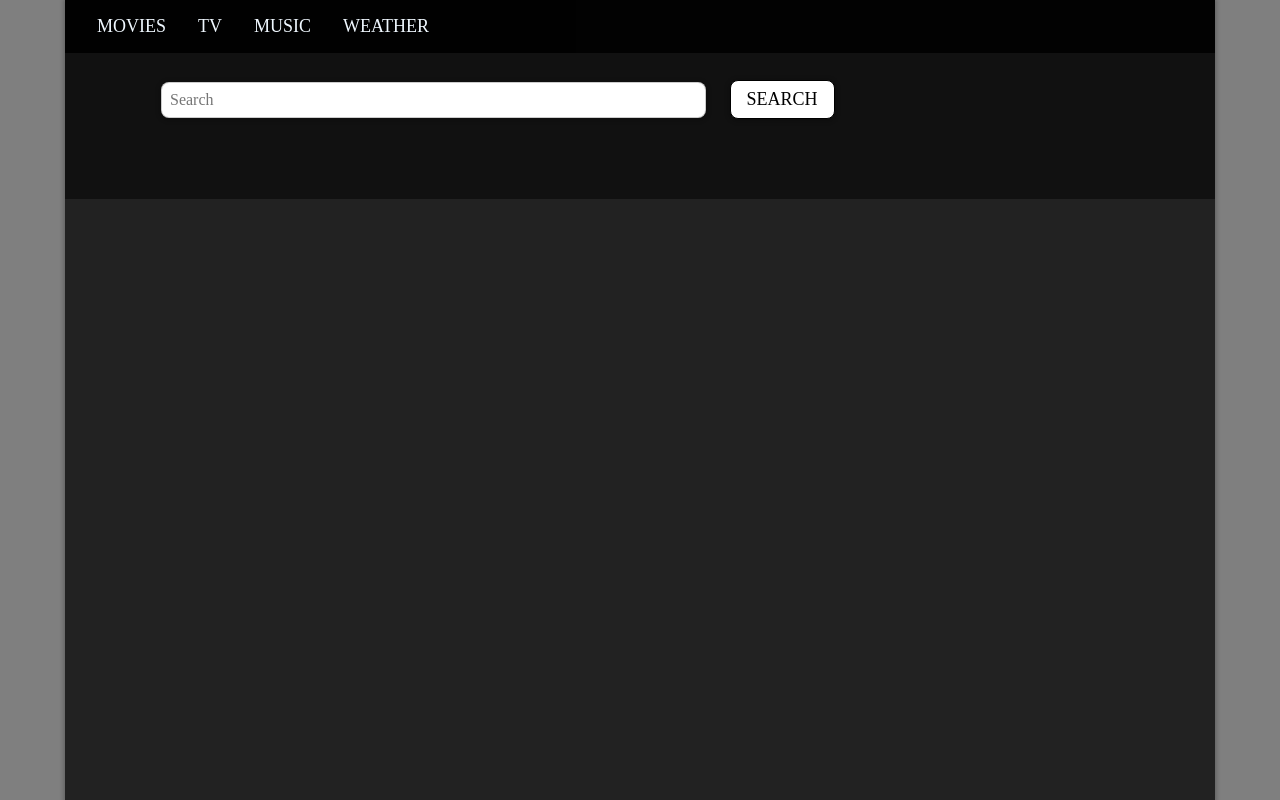
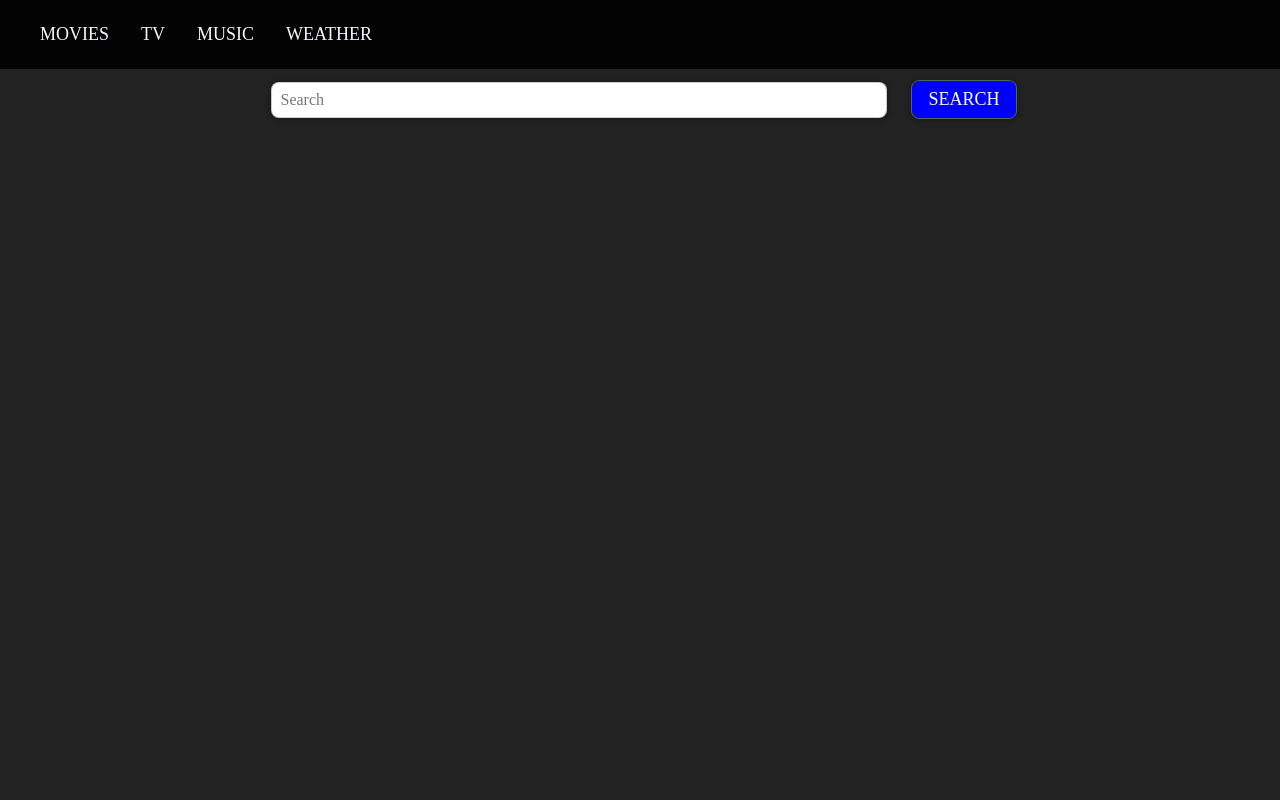
Before and after one commit to Fozilbek-Raimberdiyev/firstPortfolio-raimberdiyev.netlify.app, a Vue app: page /search in a window 1280 px wide. Built offline with nearby package versions, Linux system fonts and the light colour scheme.

Commit message:
changed backgrounds and colors of pages

```diff
--- a/package.json
+++ b/package.json
@@ -8,6 +8,11 @@
     "lint": "vue-cli-service lint"
   },
   "dependencies": {
+    "@fortawesome/fontawesome-svg-core": "^6.1.2",
+    "@fortawesome/free-brands-svg-icons": "^6.1.2",
+    "@fortawesome/free-regular-svg-icons": "^6.1.2",
+    "@fortawesome/free-solid-svg-icons": "^6.1.2",
+    "@fortawesome/vue-fontawesome": "^2.0.8",
     "axios": "^0.27.2",
     "core-js": "^3.8.3",
     "vue": "^2.6.14",
--- a/src/App.vue
+++ b/src/App.vue
@@ -1,5 +1,5 @@
 <template>
- <div class="container">
+ <div>
   <nav-bar></nav-bar>
   <router-view></router-view>
  </div>
@@ -28,14 +28,7 @@ export default {
   user-select: none;
 }
 body {
-  background: rgba(0, 0, 0, 0.5);
-}
-.container {
-  width: 1150px;
-  margin: 0 auto;
-  background: #222;
-  box-shadow: 0 1px 4px 2px rgb(0 0 0 / 20%);
-  min-height: 100vh;
+  background: #222
 }
 @media screen and (max-width: 400px) {
     .container {
--- a/src/components/MovieCard.vue
+++ b/src/components/MovieCard.vue
@@ -26,7 +26,6 @@ a {
   height: 250px;
   transition: all ease-in-out .3s;
   border-radius: 0.2rem;
-  border: 1px solid white;
   padding: 0.5rem;
   border-radius: 3px;
   height: 320px;
--- a/src/components/MoviesList.vue
+++ b/src/components/MoviesList.vue
@@ -1,5 +1,5 @@
 <template>
-  <div class="container">
+  <div>
     <nav class="navigation">
       <ul>
         <li>
@@ -45,7 +45,7 @@ mounted() {
 <style scoped>
 .title {
     text-align: center;
-    color: beige;
+    color: yellow;
     font-size: 2rem;
 }
 .movies {
--- a/src/components/SearchMovie.vue
+++ b/src/components/SearchMovie.vue
@@ -77,13 +77,13 @@ export default {
 .title {
   text-align: center;
   margin: 2rem 0;
-  color: azure;
+  color: yellow;
 }
 .search-form {
   display: block;
   margin: 0 auto;
-  background: #111;
   padding: 5rem;
+  text-align: center;
 }
 .search-input {
   width: 55%;
@@ -102,11 +102,11 @@ export default {
   display: inline-block;
   font-size: 18px;
   text-transform: uppercase;
-  color: #000;
-  background: #fff;
+  color: #fff;
+  background: blue;
   padding: 0.5rem 1rem;
   border-radius: 0.5rem;
-  border: 1px solid #000;
+  border: 1px solid #516552;
   box-shadow: 0 1px 4px 2px rgb(0 0 0 / 20%);
 }
 .info-container {
--- a/src/components/headerFooter/NavBar.vue
+++ b/src/components/headerFooter/NavBar.vue
@@ -14,7 +14,7 @@
 
 <script>
 export default {
-
+    name: "App"
 }
 </script>
 
@@ -26,13 +26,14 @@ export default {
     user-select: none;
 }
 .navigation {
-    width: 1150px;
     margin: 0 auto;
-    padding: 1rem;
+    padding: 1.5rem;
     background: rgba(0, 0, 0, 0.9);
     position: fixed;
     z-index: 99;
     top: 0;
+    left: 0;
+    right: 0;
 }
 
 .navigation ul {
@@ -56,7 +57,7 @@ img {
     margin-right: 5px;
 }
 .router-link-exact-active{
-    color: #f90 !important;
+    color: yellow !important;
 }
 @media screen and (max-width: 400px){
     .navigation ul li a {
--- a/src/components/pages/WheatherInfo.vue
+++ b/src/components/pages/WheatherInfo.vue
@@ -1,5 +1,5 @@
 <template>
-  <div class="weather-container container">
+  <div class="weather-container">
     <div>
         <div class="search-form">
         <input type="search" placeholder="Enter your region" v-model="place">
@@ -53,7 +53,6 @@ export default {
     padding: 10rem 5rem;
     position: relative;
     z-index: 1;
-    /*  */
 }
 .weather-container > div::after {
     background: url("../../assets/pikwizard-sun-sunset-sky.jfif");
@@ -90,11 +89,11 @@ input {
   display: inline-block;
   font-size: 18px;
   text-transform: uppercase;
-  color: #000;
-  background: #fff;
+  color: #fff;
+  background: blue;
+  border: 1px solid #516552;
   padding: 0.5rem 1rem;
   border-radius: 0.5rem;
-  border: 1px solid #000;
   box-shadow: 0 1px 4px 2px rgb(0 0 0 / 20%);
 }
 .result p {
@@ -110,19 +109,6 @@ input {
     font-style: italic;
 }
 @media screen and (max-width: 400px){
-   .weather-container > div::after {
-    background: url("../../assets/pikwizard-sun-sunset-sky.jfif");
-    background-repeat: no-repeat;
-    background-size:  100%;
-    opacity: 0.5;
-    top: 0;
-    left: 0;
-    bottom: 0;
-    right: 0;
-    position: absolute;
-    z-index: -1;
-    content: "";
-}
 
 }
 </style>
--- a/src/main.js
+++ b/src/main.js
@@ -3,6 +3,20 @@ import App from './App.vue'
 import router from "../src/routes/index"
 import store from "../src/store/index"
 
+/* import the fontawesome core */
+import { library } from '@fortawesome/fontawesome-svg-core'
+
+/* import font awesome icon component */
+import { FontAwesomeIcon } from '@fortawesome/vue-fontawesome'
+
+/* import specific icons */
+import { faUserSecret } from '@fortawesome/free-solid-svg-icons'
+
+/* add icons to the library */
+library.add(faUserSecret)
+
+/* add font awesome icon component */
+Vue.component('font-awesome-icon', FontAwesomeIcon)
 Vue.config.productionTip = false
 
 new Vue({
```
Also changed, not shown: 1 other file (tests, documents, lock files or other folders).
